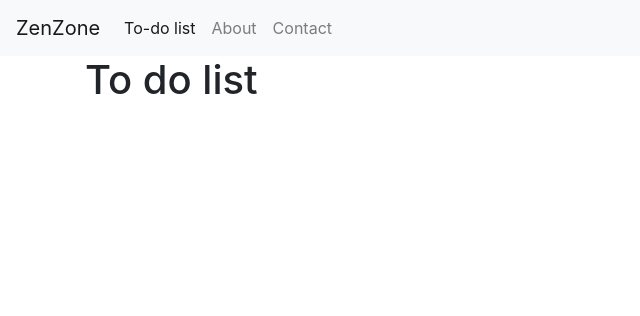
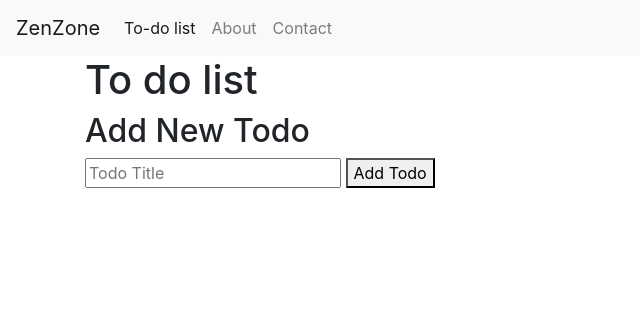
Before and after one commit to LyleW473/FirstYearHack2023, a Django app: template FirstYearHack/myApp/templates/todos.html in a window 1280 px wide. Shown: the top 316 px of the page, without its empty margins (0-640 px from the left). Run offline with Django 5.2, Linux system fonts and the light colour scheme; the template is opened without the code that fills it, so the values that code supplies are empty; some libraries are stand-ins or nearby versions.

Commit message:
Added functionality for adding to the todo list.

```diff
--- a/FirstYearHack/myApp/templates/todos.html
+++ b/FirstYearHack/myApp/templates/todos.html
@@ -7,4 +7,14 @@
     </li>
     {% endfor %}
 </u1>
+
+<!-- Additional content -->
+<div>
+    <h2>Add New Todo</h2>
+    <form method="post" action="{% url 'add_todo_item' %}">
+        {% csrf_token %}
+        <input type="text" name="title" placeholder="Todo Title">
+        <button type="submit">Add Todo</button>
+    </form>
+</div>
 {% endblock %}
--- a/FirstYearHack/myApp/urls.py
+++ b/FirstYearHack/myApp/urls.py
@@ -1,8 +1,10 @@
 from django.urls import path
 from . import views
+
 
 # Paths that will connect a URL pattern to a specific path or view
 urlpatterns = [
                 path("", views.home, name="home"), # Base URL of website
-                path("todos/", views.todos, name="todos")
+                path("todos/", views.todos, name="todos"),
+                path("add/", views.add_todo, name="add_todo_item")
                 ]
```
Also changed, not shown: FirstYearHack/myApp/forms.py (added, +7 -0 lines), FirstYearHack/myApp/views.py (+10 -1 lines), FirstYearHack/db.sqlite3.
